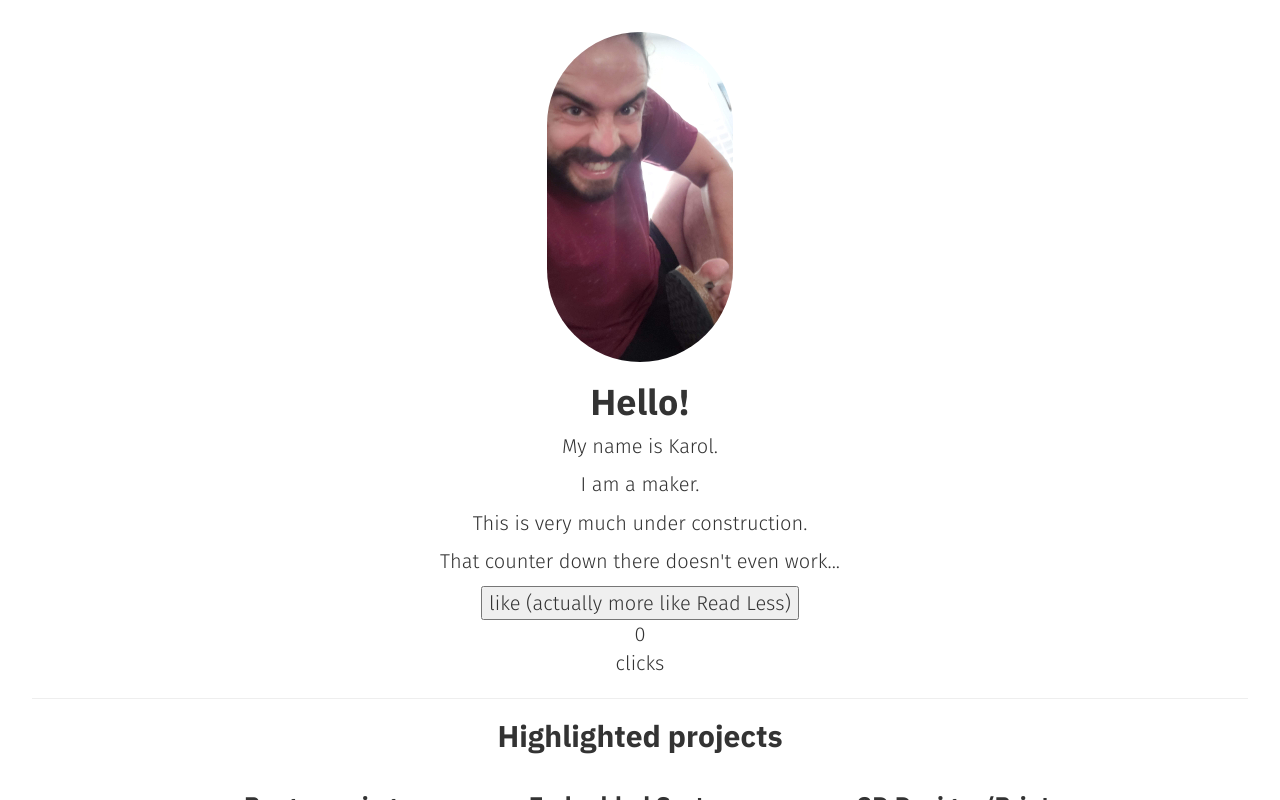
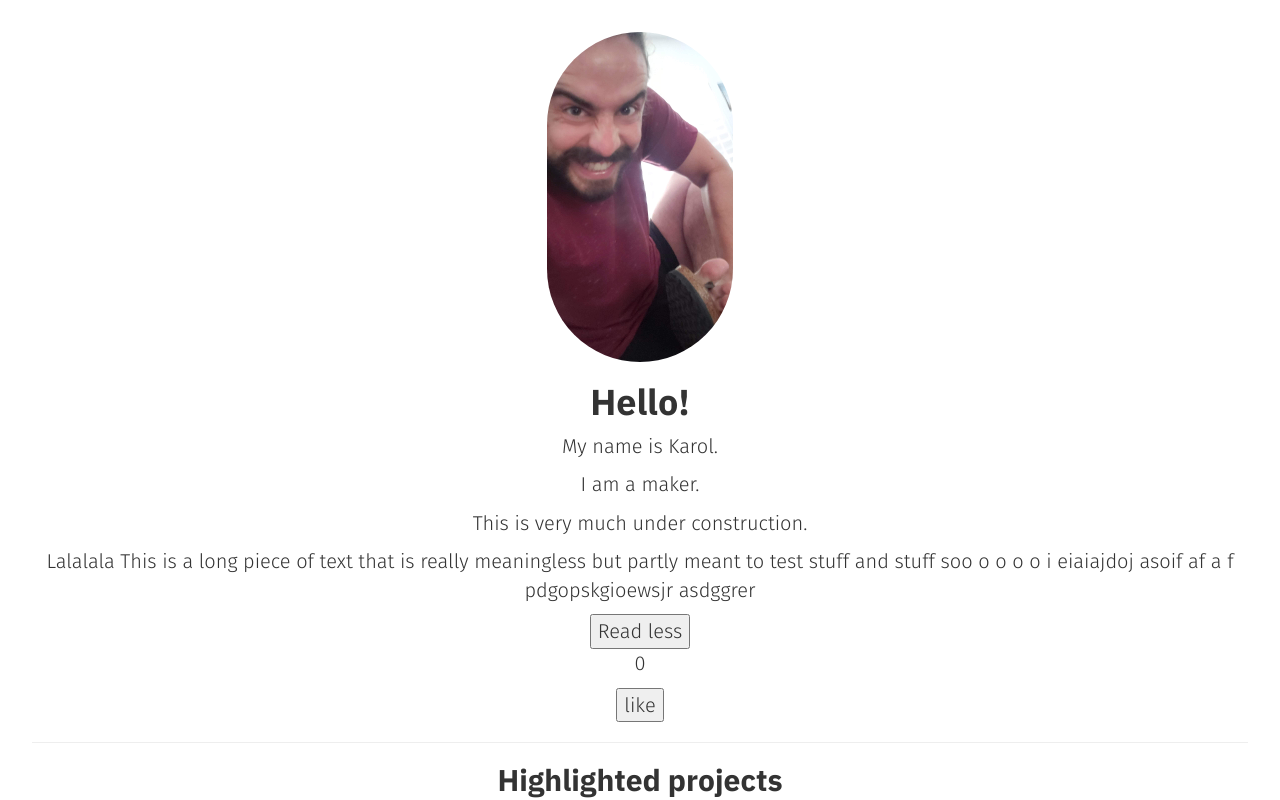
Before and after one commit to ryclorak/portfolio, a React (Create React App) app: page / in a window 1280 px wide. Both pictures are taken after a click on the button "Read more". Shown: the top 800 px of the page. Built offline with nearby package versions, Linux system fonts and the light colour scheme.

Commit message:
added like counter

```diff
--- a/public/test.html
+++ b/public/test.html
@@ -8,6 +8,8 @@
   </head>
   <body>
     <p>Test</p>
-    <div id="test"></div>
+    <div id="test">
+      <img src={profile} alt='profile' className='profile' />
+    </div>
   </body>
 </html>
--- a/src/App.js
+++ b/src/App.js
@@ -2,6 +2,25 @@ import React, { Component } from 'react';
 import Projects from './Projects';
 import SocialProfiles from './SocialProfiles';
 import profile from './assets/profile.jpg';
+
+class Counter extends Component {
+  state = {
+    count: 0
+  };
+  handleClick = () => {
+    this.setState((prevState, { count }) => ({
+      count : prevState.count + 1
+    }));
+  };
+  render () {
+    return (
+    <div>
+      <p>{this.state.count}</p>
+    <button onClick={this.handleClick}>like</button>
+    </div>
+    )
+  }
+}
 
 class App extends Component {
   state = { displayBio: false };
@@ -9,13 +28,11 @@ class App extends Component {
   toggleDisplayBio = () => {
     this.setState({ displayBio: !this.state.displayBio });
   }
-
   // rather than creating constructor, attaching state obj to this,
   // and binding this to helper methods
 
+
   render() {
-
-    var clicks = 0;
 
     return (
       <div>
@@ -27,13 +44,12 @@ class App extends Component {
         {
           this.state.displayBio ? (
             <div>
-              <p>That counter down there doesn't even work...</p>
               <div>
-                <button onClick={this.toggleDisplayBio}>like (actually more like Read Less)</button>
+              <p>Lalalala This is a long piece of text that is really meaningless but partly meant to test stuff and stuff soo o o o o i eiaiajdoj asoif af a f pdgopskgioewsjr asdggrer</p>
+                <button onClick={this.toggleDisplayBio}>Read less</button>
               </div>
               <div>
-                {clicks}
-                <p>clicks</p>
+                <Counter />
               </div>
             </div>
           ) : (
```
